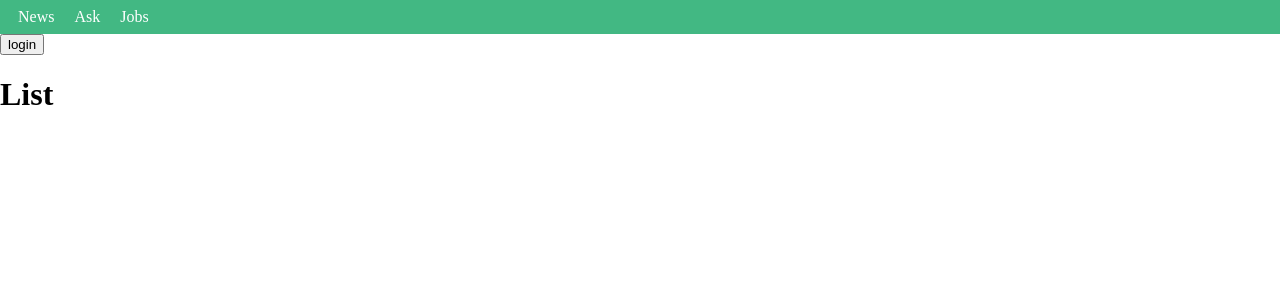
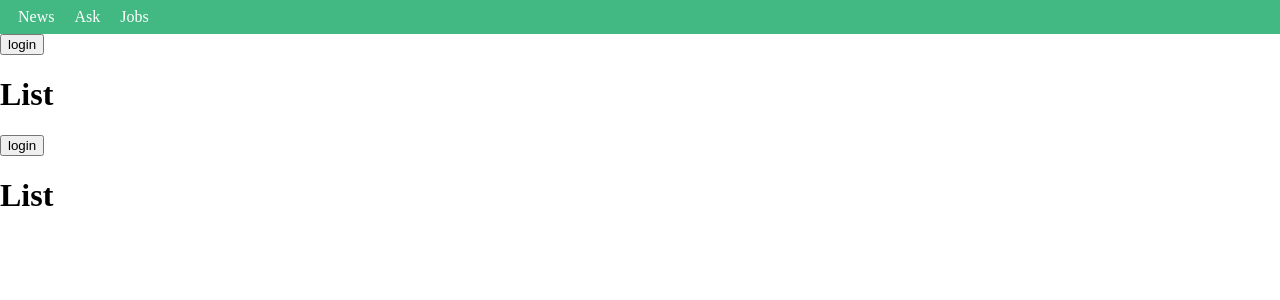
Before and after one commit to jy0813/VueStudy03, a Vue app in the folder vue-news/: page /login in a window 1280 px wide. Shown: the top 300 px of the page. Built offline with nearby package versions, Linux system fonts and the light colour scheme.

Commit message:
feat: async & await 적용

```diff
--- a/vue-news/src/views/LoginTest.vue
+++ b/vue-news/src/views/LoginTest.vue
@@ -2,6 +2,15 @@
   <div>
     <div>
       <button @click="loginUser">login</button>
+      <h1>List</h1>
+      <div>
+        <ul>
+          <li v-for="item in items" :key="item.id">{{ item }}</li>
+        </ul>
+      </div>
+    </div>
+    <div>
+      <button @click="loginUser1">login</button>
       <h1>List</h1>
       <div>
         <ul>
@@ -37,6 +46,18 @@ export default {
         })
         .catch((error) => console.log(error));
     },
+    async loginUser1() {
+      let response = await axios.get(
+        "https://jsonplaceholder.typicode.com/users/1"
+      );
+      if (response.data.id === 1) {
+        console.log("사용자가 인증되었습니다.");
+        let list = await axios.get(
+          "https://jsonplaceholder.typicode.com/todos"
+        );
+        this.items = list.data;
+      }
+    },
   },
 };
 </script>
```
